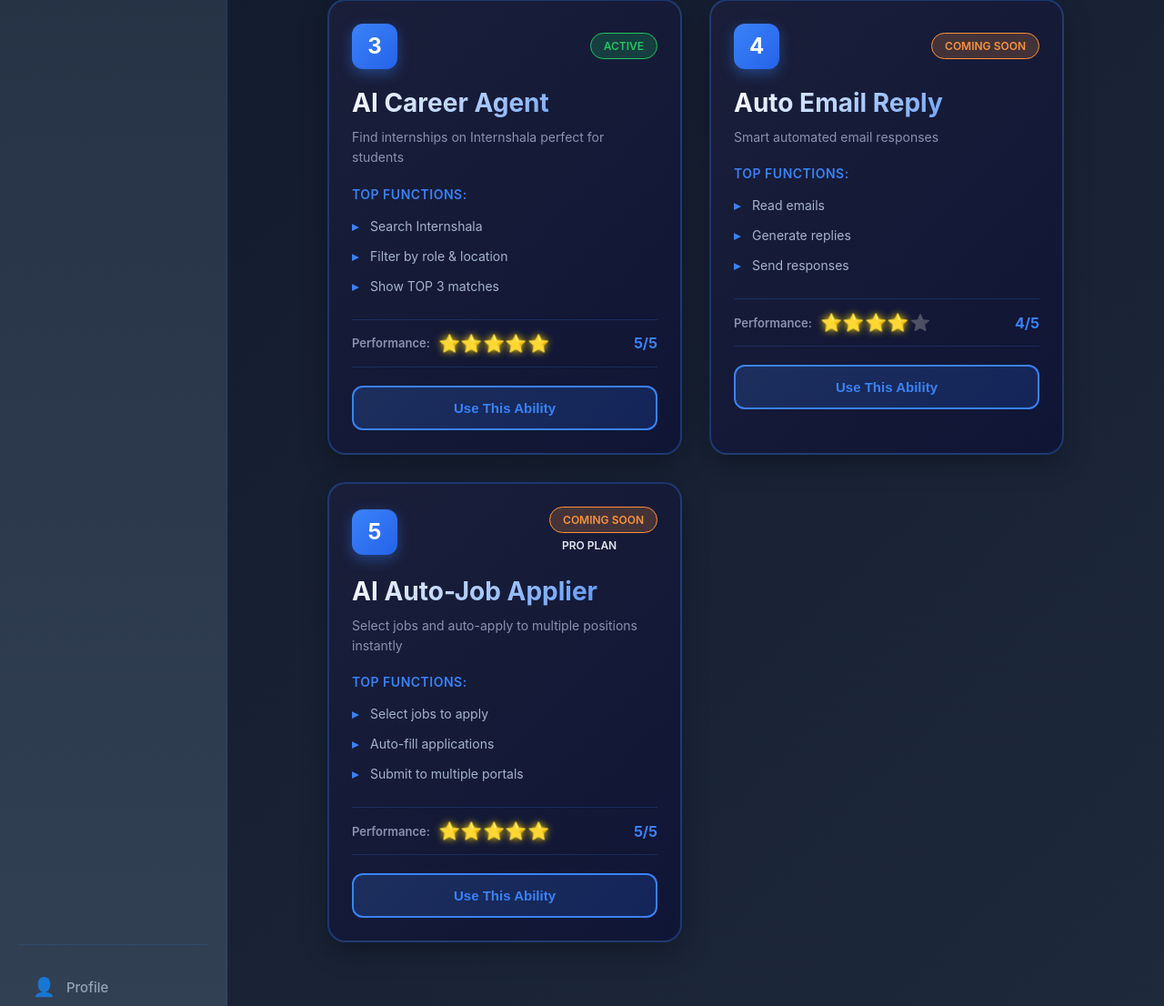
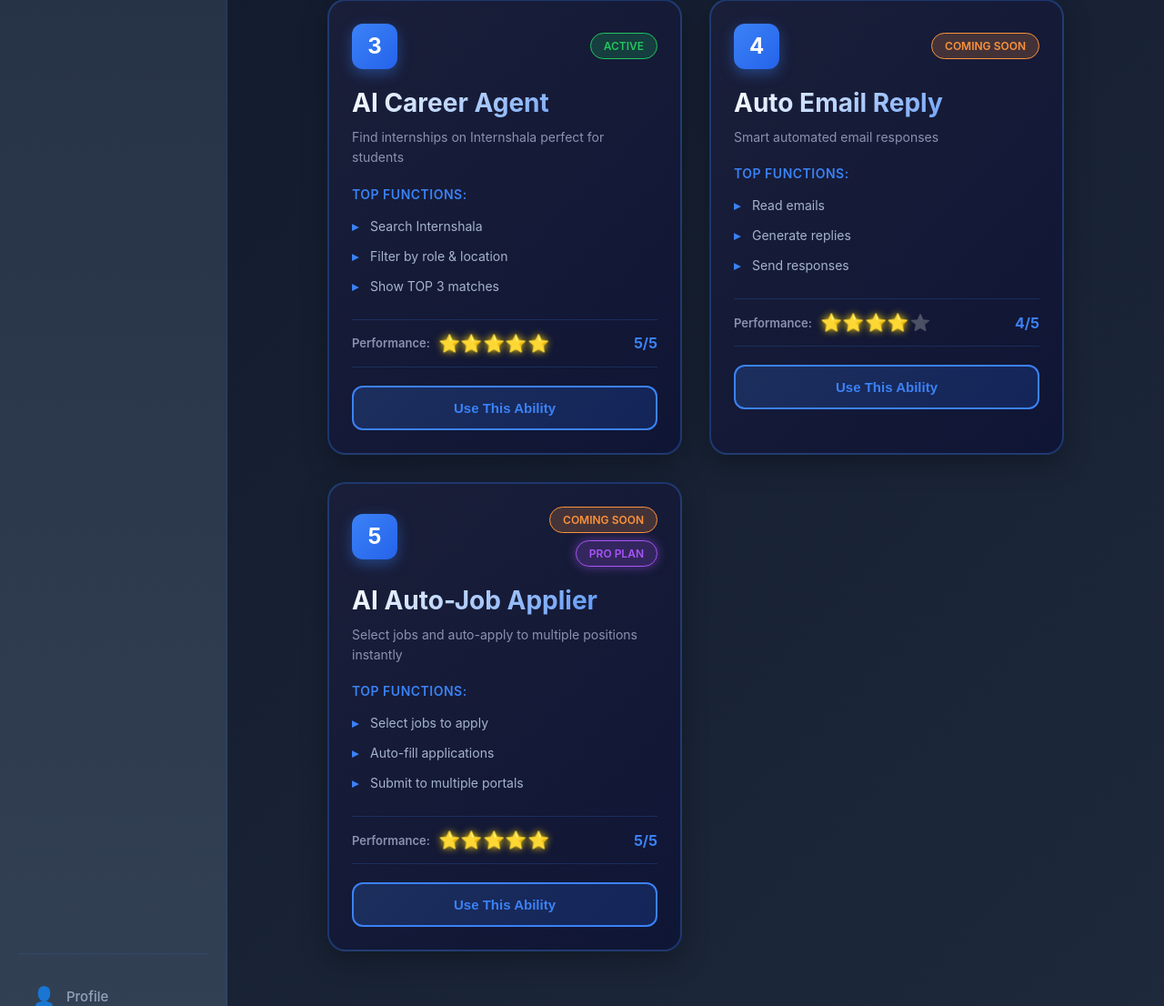
Before and after one commit to vedpalsodkar988-tech/Intelix, a Flask app: page /abilities in a window 1280 px wide. Shown: the part 827-1933 px from the top of the page at 91% size. Run offline with Flask 3, Linux system fonts and the light colour scheme; the visitor is signed in with stand-in values (Sample User, id 1); some libraries are stand-ins or nearby versions.

Commit message:
Update abilities.css

```diff
--- a/static/css/abilities.css
+++ b/static/css/abilities.css
@@ -85,6 +85,14 @@
     box-shadow: 0 5px 15px rgba(59, 130, 246, 0.4);
 }
 
+/* Badges Container */
+.badges-container {
+    display: flex;
+    gap: 8px;
+    flex-direction: column;
+    align-items: flex-end;
+}
+
 .ability-badge {
     padding: 6px 14px;
     border-radius: 20px;
@@ -103,6 +111,22 @@
     background: rgba(251, 146, 60, 0.2);
     border: 1px solid #fb923c;
     color: #fb923c;
+}
+
+.badge-pro-plan {
+    background: rgba(168, 85, 247, 0.2);
+    border: 1px solid #a855f7;
+    color: #a855f7;
+    animation: proPulse 2s ease-in-out infinite;
+}
+
+@keyframes proPulse {
+    0%, 100% {
+        box-shadow: 0 0 5px rgba(168, 85, 247, 0.3);
+    }
+    50% {
+        box-shadow: 0 0 15px rgba(168, 85, 247, 0.6);
+    }
 }
 
 /* Card Content */
@@ -271,4 +295,8 @@
     .ability-card {
         padding: 20px;
     }
+
+    .badges-container {
+        flex-direction: row;
+    }
 }
```
